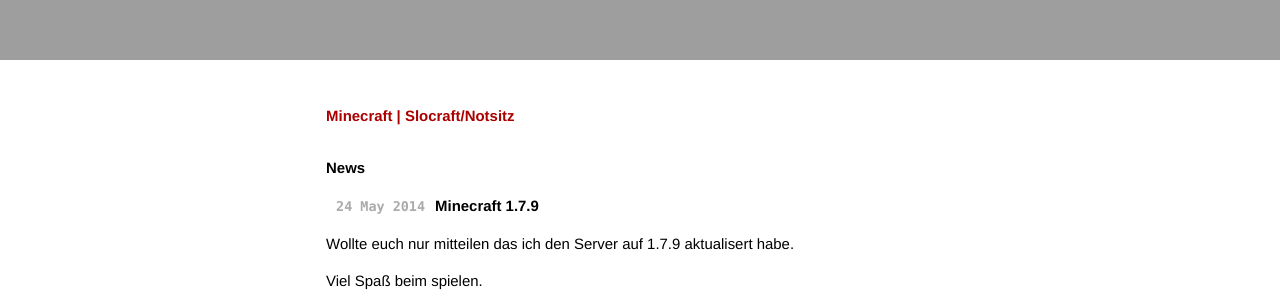
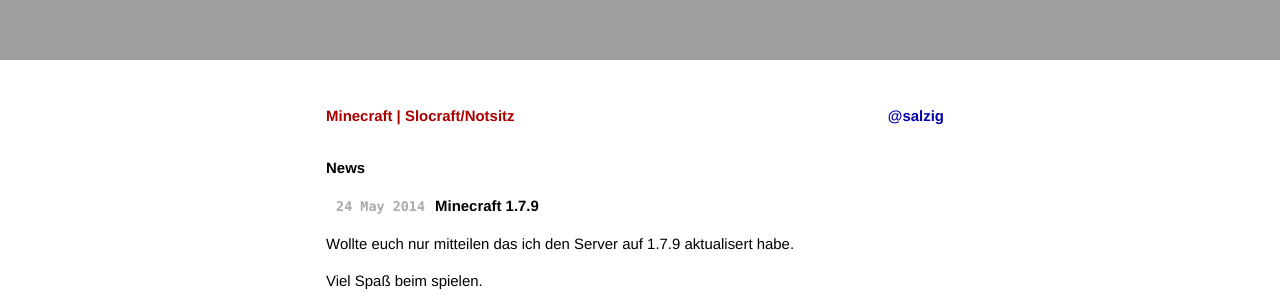
Before and after one commit to Salzig/mc.notsitz.info, a Jekyll site: the page built from index.html, in a window 1280 px wide. Shown: the part 570-870 px from the top of the page. Built offline with Jekyll 4.4.1, drawn with Linux system fonts in a browser that asks for light colours; Markdown is read by kramdown in place of the engine named in the settings.

Commit message:
add twitter handle to header

```diff
--- a/_layouts/default.html
+++ b/_layouts/default.html
@@ -16,9 +16,10 @@
 
     </head>
     <body>
-        <div id="map"><iframe src="http://mc.notsitz.info/map/#map_world/1/7/-177/-7/64" border="0" frameborder="0" marginheight="0" marginwidth="0" scrolling="no" width="100%" height="100%"></iframe></div>
+        <div id="map"><iframe src="http://mc.notsitz.info/map/#map_world/1/6/2525/-100/64" border="0" frameborder="0" marginheight="0" marginwidth="0" scrolling="no" width="100%" height="100%"></iframe></div>
         <div class="site">
           <div class="header">
+            <p><a href="https://twitter.com/salzig" style="float: right; margin: 0 10px;">@salzig</a></p>
             <h1 class="title"><a href="/">{{ site.name }}</a></h1>
           </div>
 
```
